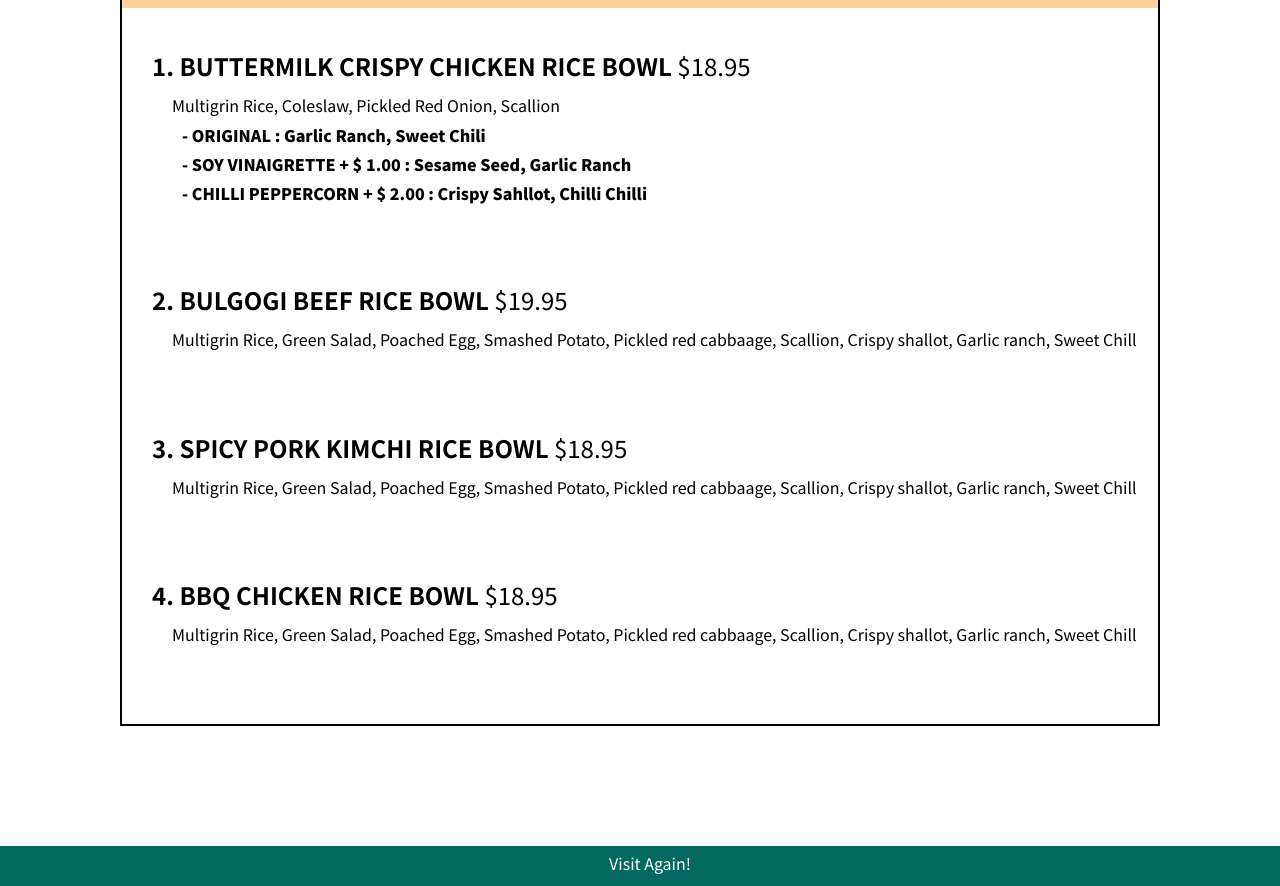
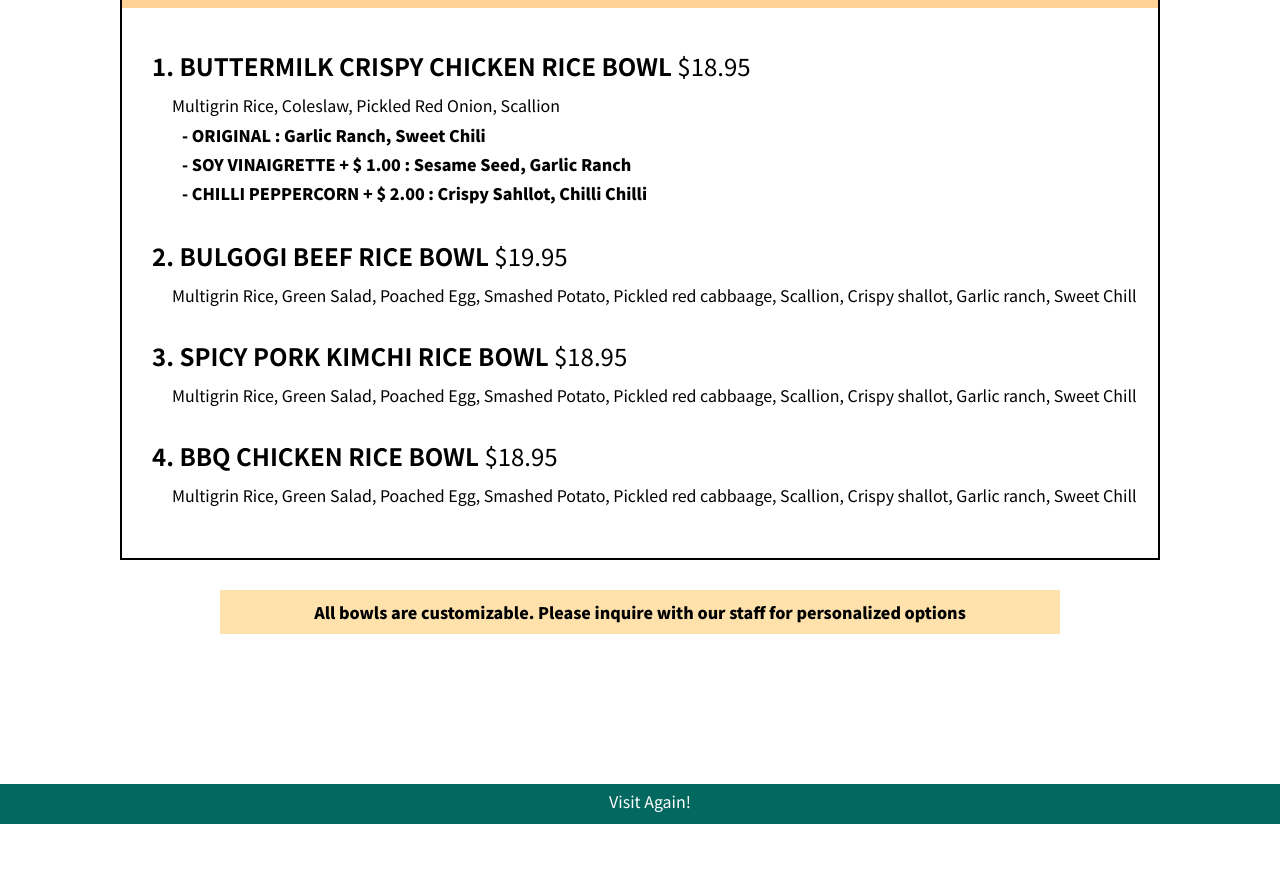
Before and after one commit to Hudsondaniel/Small-Projects, a website built with webpack: page Restaurant-Page/src/index.html in a window 1280 px wide. Shown: the part 194-1080 px from the top of the page. After the commit the page ends 1018 px from the top, so only its background shows below. Built offline with nearby package versions, Linux system fonts and the light colour scheme.

Commit message:
First section completely done and another text below is also done

```diff
--- a/Restaurant-Page/src/Menu/menu.js
+++ b/Restaurant-Page/src/Menu/menu.js
@@ -74,6 +74,12 @@ function menuPage() {
         <p>Multigrin Rice, Green Salad, Poached Egg, Smashed Potato, Pickled red cabbaage, Scallion, Crispy shallot, Garlic ranch, Sweet Chill</p>`;
     itemFour.appendChild(itemFourDishHtml);
 
+    const firstText = document.createElement('div');
+    firstText.classList.add('first-text');
+    firstText.textContent = 'All bowls are customizable. Please inquire with our staff for personalized options';
+    menuDiv.appendChild(firstText);
+
+
 }
 
 
--- a/Restaurant-Page/src/Menu/menuStyle.css
+++ b/Restaurant-Page/src/Menu/menuStyle.css
@@ -1,15 +1,14 @@
 .menu-container{
     display: grid;
     margin: 120px ;
-    grid-template-rows: 1fr;
-    min-height: 100vh;
-    min-width: 100vh;
 }
 
 .menu-one{
     display: grid;
-    grid-template-rows: 80px auto;
+    grid-template-rows: 80px 550px;
     border: 2px solid black;
+    padding-bottom: 0;
+    margin-bottom: 0;
 }
 
 .menu-one-title{
@@ -23,7 +22,7 @@
 
 .menu-one-items{
     display: grid;
-
+    grid-template-rows: 190px  100px 100px auto;
     margin: 40px 0px 0px 30px;
 }
 
@@ -46,3 +45,14 @@ h4{
 span{
     font-weight: 400;
 }
+
+.first-text{
+    display: flex;
+    align-items: center;
+    justify-content: center;
+    margin: 30px 100px 30px 100px;
+    padding: 10px ;
+    font-weight: bolder;
+    font-size: medium;
+    background-color: rgba(255, 166, 0, 0.329);
+}
--- a/Restaurant-Page/src/style.css
+++ b/Restaurant-Page/src/style.css
@@ -6,7 +6,6 @@
     padding: 0px;
     box-sizing: border-box;
     font-family: "Noto Sans KR", sans-serif;
-    font-optical-sizing: auto;
     font-weight: bold;
     font-style: normal;
 }
```
